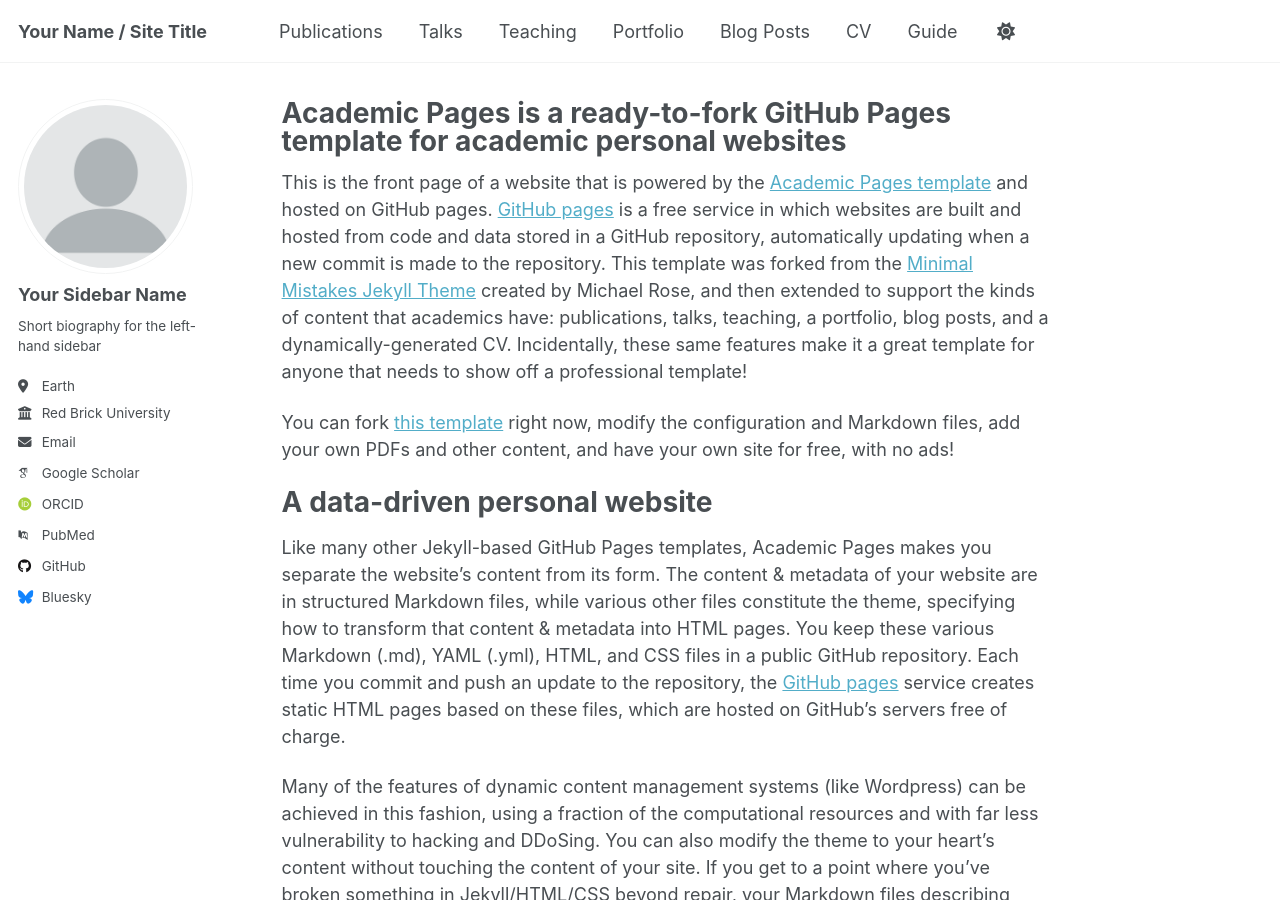
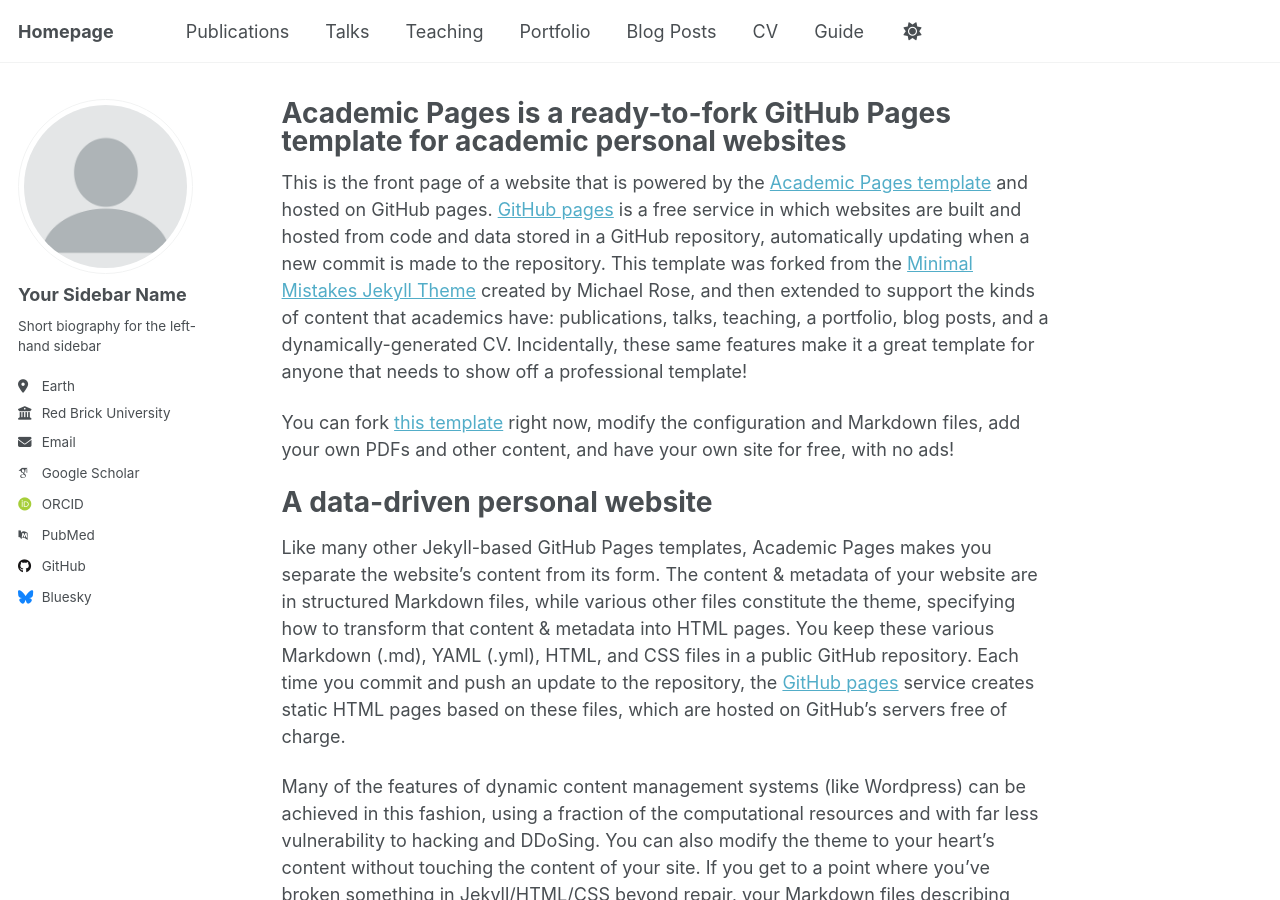
Before and after one commit to timothymoburg/timothymoburg.github.io, a Jekyll site: the page built from _pages/about.md, in a window 1280 px wide and 900 px high. Built offline with Jekyll 4.4.1, drawn with Linux system fonts in a browser that asks for light colours; some web fonts are replaced; a script that is not in the unit is left out.

Commit message:
Update _config.yml

```diff
--- a/_config.yml
+++ b/_config.yml
@@ -9,11 +9,11 @@
 # Basic Site Settings
 locale                   : "en-US"
 site_theme               : "default" # Currently available options are "default", "air"
-title                    : "Your Name / Site Title"
+title                    : "Homepage"
 title_separator          : "-"
 name                     : &name "Timothy Moburg"
 description              : &description "Timothy Moburg's academic portfolio"   # Update this with a general description of your site, this is the default if not overridden by a page
-url                      : https://academicpages.github.io # The base hostname & protocol for your site e.g. "https://[your GitHub username].github.io",
+url                      : https://timothymoburg.github.io # The base hostname & protocol for your site e.g. "https://[your GitHub username].github.io",
                                                            # or if you already have some other page hosted on Github then use "https://[your GitHub username].github.io/[Your Repo Name]"
 baseurl                  : "" # the subpath of your site, e.g. "/blog"
 repository               : "timothymoburg/timothymoburg.github.io"
```
